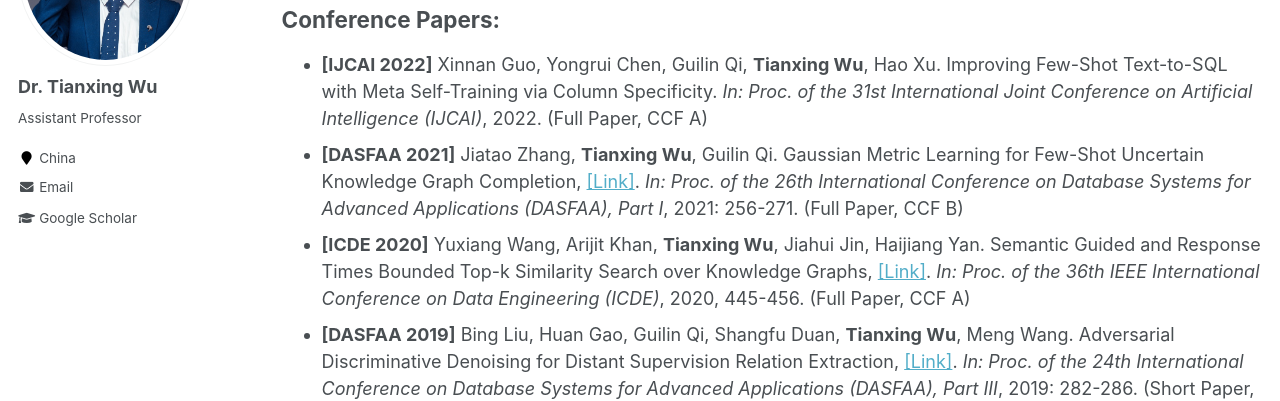
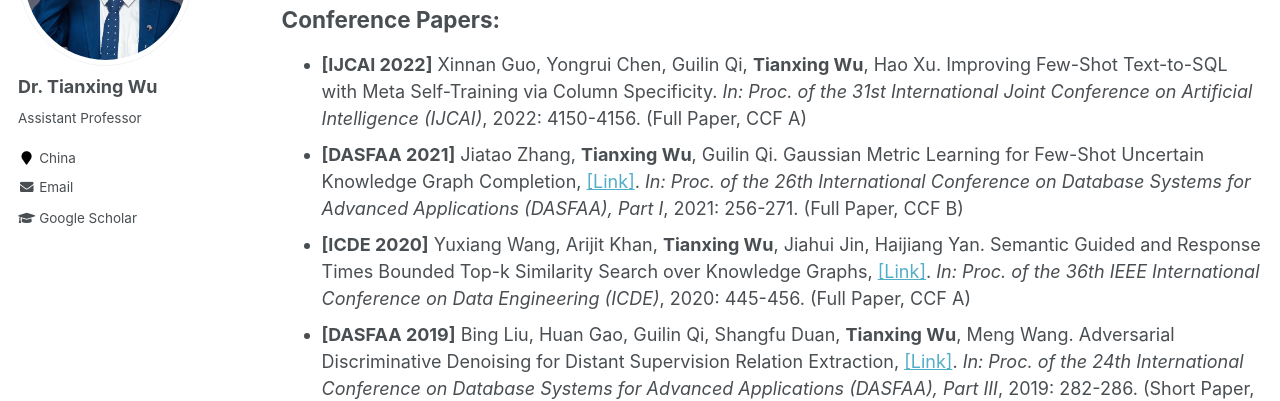
Before and after one commit to tianxing-wu/tianxing-wu.github.io, a Jekyll site: the page built from _pages/selected_publications.md, in a window 1280 px wide and 900 px high, scrolled down 753 px. Shown: the part 152-553 px from the top of the window. Built offline with Jekyll 4.4.1, drawn with Linux system fonts in a browser that asks for light colours.

Commit message:
Update selected_publications.md

```diff
--- a/_pages/selected_publications.md
+++ b/_pages/selected_publications.md
@@ -16,9 +16,9 @@ The full list of my publications can be found in [Google Scholar](https://schola
 * **[SUSTAINABILITY 2018] Tianxing Wu**, Guilin Qi, Cheng Li, Meng Wang. A Survey of Techniques for Constructing Chinese Knowledge Graphs and Their Applications, [[Link]](https://www.mdpi.com/2071-1050/10/9/3245). <i>Sustainability</i>, 2018, 10(9): 3245. (IF=2.592)
 
 ## Conference Papers:
-* **[IJCAI 2022]** Xinnan Guo, Yongrui Chen, Guilin Qi, **Tianxing Wu**, Hao Xu. Improving Few-Shot Text-to-SQL with Meta Self-Training via Column Specificity. <i>In: Proc. of the 31st International Joint Conference on Artificial Intelligence (IJCAI)</i>, 2022. (Full Paper, CCF A)
+* **[IJCAI 2022]** Xinnan Guo, Yongrui Chen, Guilin Qi, **Tianxing Wu**, Hao Xu. Improving Few-Shot Text-to-SQL with Meta Self-Training via Column Specificity. <i>In: Proc. of the 31st International Joint Conference on Artificial Intelligence (IJCAI)</i>, 2022: 4150-4156. (Full Paper, CCF A)
 * **[DASFAA 2021]** Jiatao Zhang, **Tianxing Wu**, Guilin Qi. Gaussian Metric Learning for Few-Shot Uncertain Knowledge Graph Completion, [[Link]](https://link.springer.com/chapter/10.1007/978-3-030-73194-6_18). <i>In: Proc. of the 26th International Conference on Database Systems for Advanced Applications (DASFAA), Part I</i>, 2021: 256-271. (Full Paper, CCF B)
-* **[ICDE 2020]** Yuxiang Wang, Arijit Khan, **Tianxing Wu**, Jiahui Jin, Haijiang Yan. Semantic Guided and Response Times Bounded Top-k Similarity Search over Knowledge Graphs, [[Link]](https://ieeexplore.ieee.org/document/9101747). <i>In: Proc. of the 36th IEEE International Conference on Data Engineering (ICDE)</i>, 2020, 445-456. (Full Paper, CCF A)
+* **[ICDE 2020]** Yuxiang Wang, Arijit Khan, **Tianxing Wu**, Jiahui Jin, Haijiang Yan. Semantic Guided and Response Times Bounded Top-k Similarity Search over Knowledge Graphs, [[Link]](https://ieeexplore.ieee.org/document/9101747). <i>In: Proc. of the 36th IEEE International Conference on Data Engineering (ICDE)</i>, 2020: 445-456. (Full Paper, CCF A)
 * **[DASFAA 2019]** Bing Liu, Huan Gao, Guilin Qi, Shangfu Duan, **Tianxing Wu**, Meng Wang. Adversarial Discriminative Denoising for Distant Supervision Relation Extraction, [[Link]](https://link.springer.com/chapter/10.1007%2F978-3-030-18590-9_29). <i>In: Proc. of the 24th International Conference on Database Systems for Advanced Applications (DASFAA), Part III</i>, 2019: 282-286. (Short Paper, CCF B)
 * **[ISWC 2017] Tianxing Wu**, Lei Zhang, Guilin Qi, Xuan Cui, Kang Xu. Encoding Category Correlations into Bilingual Topic Modeling for Cross-Lingual Taxonomy Alignment, [[Paper]](https://tianxing-wu.github.io/files/paper/ISWC2017.pdf) [[Code]](https://github.com/143230/CLTA). <i>In: Proc. of the 16th International Semantic Web Conference (ISWC), Part I</i>, 2017: 728-744. (Full Paper, CCF B)
 * **[AAAI 2016] Tianxing Wu**, Guilin Qi, Haofen Wang, Kang Xu, Xuan Cui. Cross-Lingual Taxonomy Alignment with Bilingual Biterm Topic Model, [[Paper]](https://tianxing-wu.github.io/files/paper/AAAI2016.pdf) [[Datasets]](https://github.com/jxls080511/080424). <i>In: Proc. of the 30th AAAI Conference on Artificial Intelligence (AAAI)</i>, 2016: 287-293. (Full Paper, CCF A)
```
